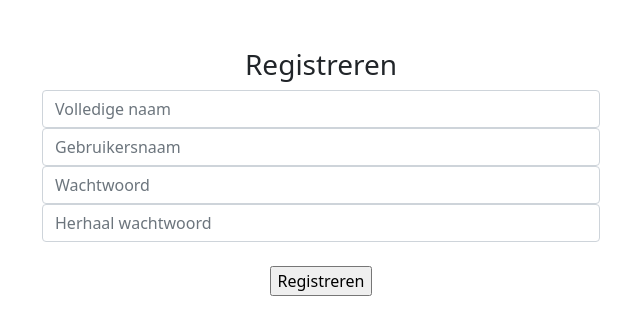
After one commit to matthiasbenschop/hoornbeeck-programmeren, a PHP site: page /register.php in a window 1280 px wide. The commit adds this page. Shown: the top 335 px of the page, without its empty margins (319-959 px from the left). Run offline with PHP 8.4, Linux system fonts and the light colour scheme.

Commit message:
Add register

```diff
--- a/Backend/Cursussen/header.php
+++ b/Backend/Cursussen/header.php
@@ -32,8 +32,12 @@ if (isset($_SESSION['ingelogd'])){
                             <a class="nav-link" href="add.php">Cursussen toevoegen</a>
                         </li>
                         <li class="nav-item">
+                        <a class="nav-link" href="register.php">Registreren</a>
+                        </li>
+                        <li class="nav-item">
                             <a class="nav-link" href="uitloggen.php">Uitloggen</a>
-                        </li>'; }
+                        </li>'
+                        ; }
 
                         ?>
 
--- a/Backend/Cursussen/index.php
+++ b/Backend/Cursussen/index.php
@@ -31,6 +31,7 @@
                 </tr>
                 </thead>
                 <tbody>
+
 
 
 
--- /dev/null
+++ b/Backend/Cursussen/register.php
@@ -0,0 +1,61 @@
+<?php include 'header.php'; ?>
+
+
+<div class="container login-container text-center d-flex justify-content-center">
+                <div class="w-50 login-form mt-5">
+                    <h3>Registreren</h3>
+                    <form method='post'>
+                        <div class="form-group">
+                            <input type="text" class="form-control" placeholder="Volledige naam" name="username1" value="" required/>
+                        </div>
+                        <div class="form-group">
+                            <input type="text" class="form-control" placeholder="Gebruikersnaam" name="username" value="" required/>
+                        </div>
+                        <div class="form-group">
+                            <input type="password" class="form-control" placeholder="Wachtwoord" name="password" value="" required/>
+                        </div>
+                        <div class="form-group">
+                            <input type="password" class="form-control" placeholder="Herhaal wachtwoord" name="password1" value="" required/>
+                        </div><br>
+                        <div class="form-group">
+                            <input type="submit" class="btnSubmit" value="Registreren" />
+                        </div>
+                    </form>
+                </div>
+
+
+
+ <?php
+
+if ($_POST) {
+    $conn = mysqli_connect('localhost','root','','trainingen');
+    if(!$conn){
+        echo('Kan geen contact met de server maken!:' .mysql_error());
+    }
+
+
+    $naam_voluit = $_POST['username1'];
+    $username = $_POST['username'];
+    $password = $_POST['password'];
+    $passwordconfirm = $_POST['password1'];
+
+    if ($password == $passwordconfirm) {
+        $sql = "INSERT INTO users(naam_voluit,username,password)
+        VALUES ('$naam_voluit','$username','$password')";
+
+
+        if (mysqli_query($conn, $sql)) {
+            echo "Geregistreerd";
+
+        } else {
+            echo "Error: " . $sql . ":-" . mysqli_error($conn);
+        }
+        mysqli_close($conn);
+        header("Location: inloggen.php");
+    } else {
+        echo 'Wachtwoord is niet hetzelfde!';
+    }
+}
+
+
+?>
--- a/Frondend/Periode 3/ommetje/start.html
+++ b/Frondend/Periode 3/ommetje/start.html
@@ -13,7 +13,7 @@
 
 <img class="imgs" src="bgs.png" alt="Paarse Heide">
 
-<h1 class="times">00:18</h1>
+<h1 class="times">00:01</h1>
 <h1 class="time20">/20</h1>
 
 <a href="index.html"><button class="but"></button></a>	<i class="material-icons">&#xE876;</i>
```
Also changed, not shown: Backend/demo/demo.php (added, +45 -0 lines), Backend/Cursussen/style.css (line endings or trailing spaces).
